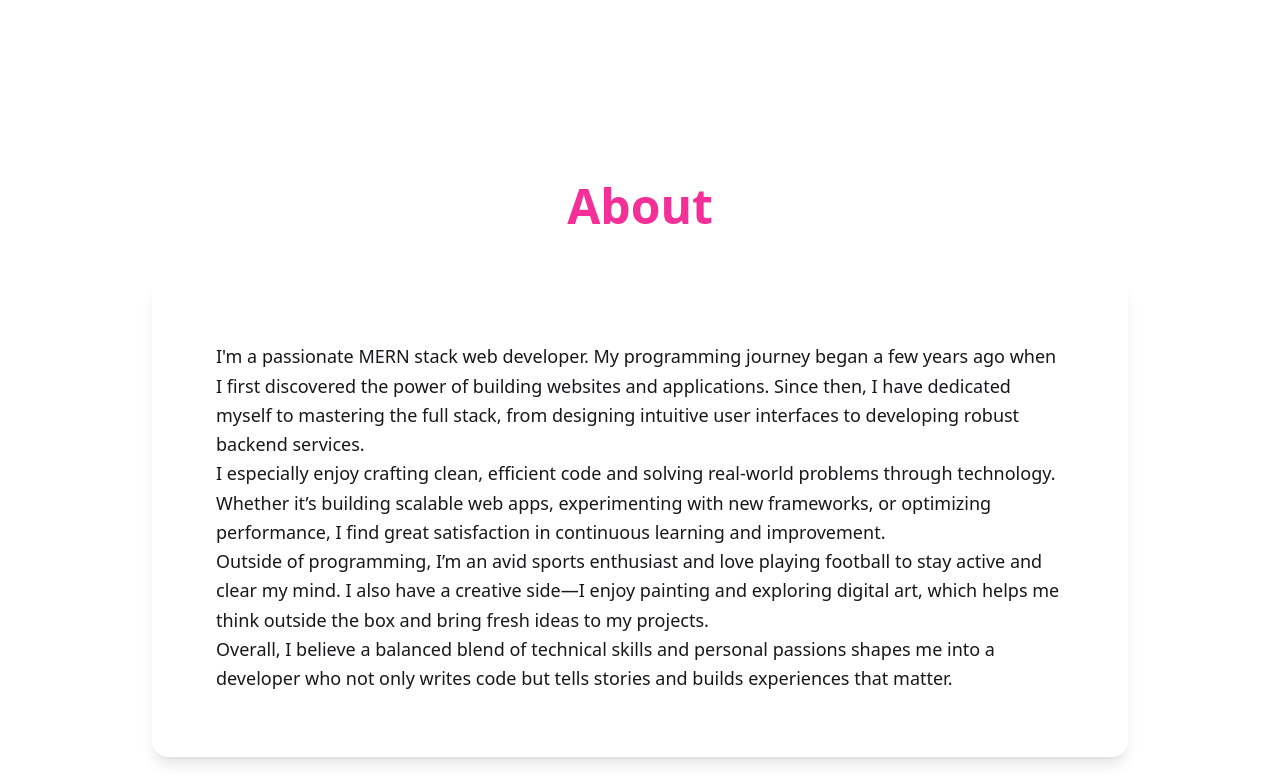
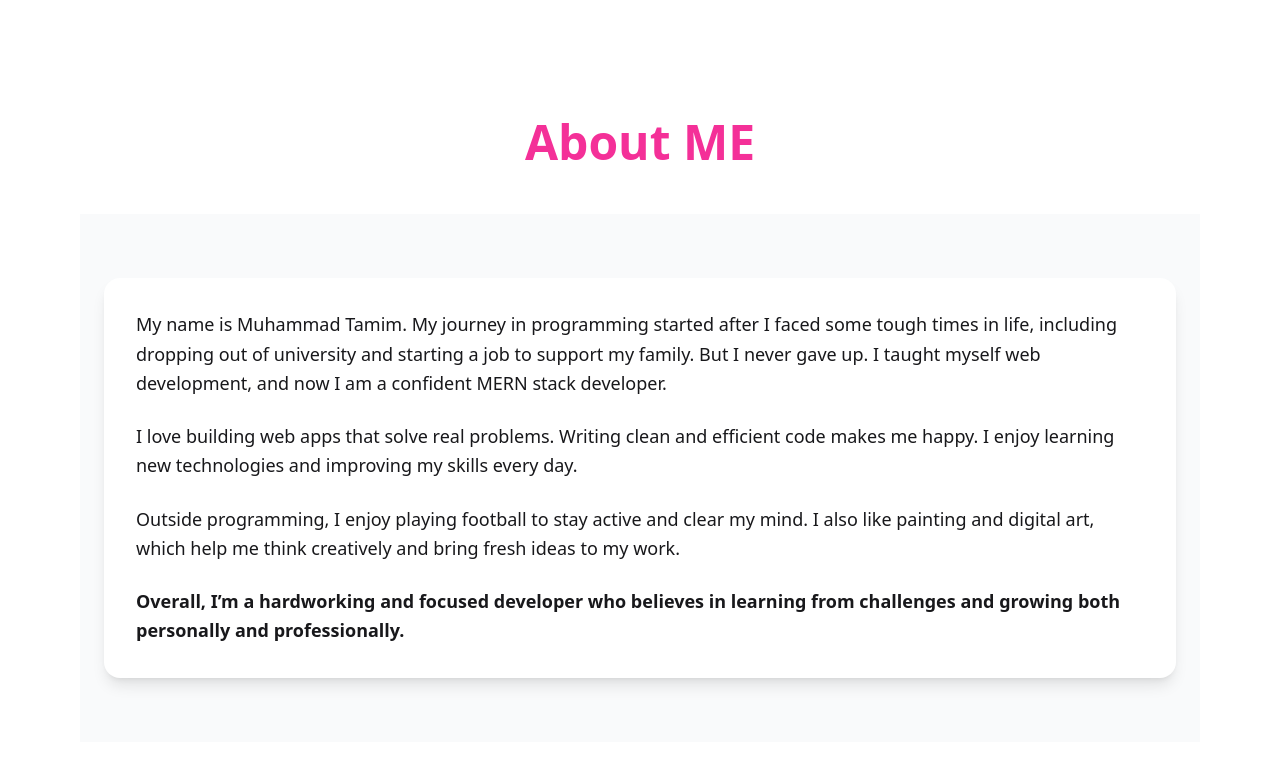
Before and after one commit to muhammad-tamim/protfolio, a React (Vite) app: page / in a window 1280 px wide. Shown: the part 639-1420 px from the top of the page. Built offline with nearby package versions, Linux system fonts and the light colour scheme.

Commit message:
style(About): impove ui

```diff
--- a/src/components/Home/About.jsx
+++ b/src/components/Home/About.jsx
@@ -4,32 +4,32 @@ import { Fade } from "react-awesome-reveal";
 
 const About = () => {
     return (
-        <Fade>
-            <section id="about" className="max-w-5xl mx-auto px-6 py-16">
-                <Heading title="About"></Heading>
+        <Fade duration={3000}>
+            <div id="about">
+                <Heading title="About ME"></Heading>
+                <section id="experience" className="py-16 bg-gray-50 dark:bg-gray-900 dark:text-gray-100">
+                    <div className="max-w-6xl mx-auto px-6">
 
-                <div className="rounded-2xl shadow-lg p-4 md:p-16  leading-relaxed md:text-lg">
-                    <p className="">
-                        I'm a passionate MERN stack web developer.
-                        My programming journey began a few years ago when I first discovered the power of building websites and applications.
-                        Since then, I have dedicated myself to mastering the full stack, from designing intuitive user interfaces to developing robust backend services.
-                    </p>
+                        <div className="bg-white dark:bg-gray-800 shadow-lg rounded-2xl p-6 md:p-8 hover:shadow-xl transition-shadow duration-300">
 
-                    <p className="">
-                        I especially enjoy crafting clean, efficient code and solving real-world problems through technology.
-                        Whether it’s building scalable web apps, experimenting with new frameworks, or optimizing performance, I find great satisfaction in continuous learning and improvement.
-                    </p>
-
-                    <p className="">
-                        Outside of programming, I’m an avid sports enthusiast and love playing football to stay active and clear my mind.
-                        I also have a creative side—I enjoy painting and exploring digital art, which helps me think outside the box and bring fresh ideas to my projects.
-                    </p>
-
-                    <p className="">
-                        Overall, I believe a balanced blend of technical skills and personal passions shapes me into a developer who not only writes code but tells stories and builds experiences that matter.
-                    </p>
-                </div>
-            </section>
+                            <div>
+                                <p className="text-lg leading-relaxed">
+                                    My name is Muhammad Tamim. My journey in programming started after I faced some tough times in life, including dropping out of university and starting a job to support my family. But I never gave up. I taught myself web development, and now I am a confident MERN stack developer.
+                                </p>
+                                <p className="mt-6 text-lg leading-relaxed">
+                                    I love building web apps that solve real problems. Writing clean and efficient code makes me happy. I enjoy learning new technologies and improving my skills every day.
+                                </p>
+                                <p className="mt-6 text-lg leading-relaxed">
+                                    Outside programming, I enjoy playing football to stay active and clear my mind. I also like painting and digital art, which help me think creatively and bring fresh ideas to my work.
+                                </p>
+                                <p className="mt-6 text-lg leading-relaxed font-semibold">
+                                    Overall, I’m a hardworking and focused developer who believes in learning from challenges and growing both personally and professionally.
+                                </p>
+                            </div>
+                        </div>
+                    </div>
+                </section>
+            </div>
         </Fade>
     );
 };
```
